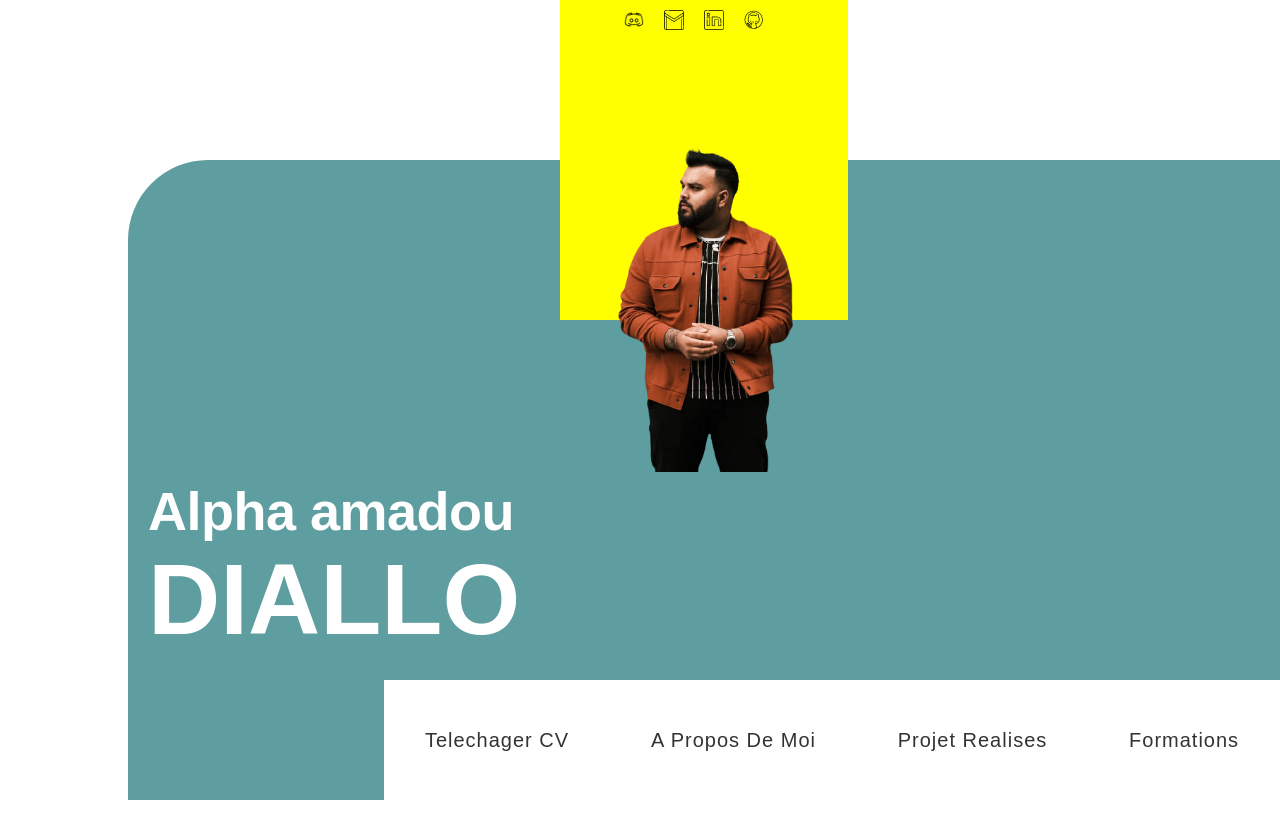
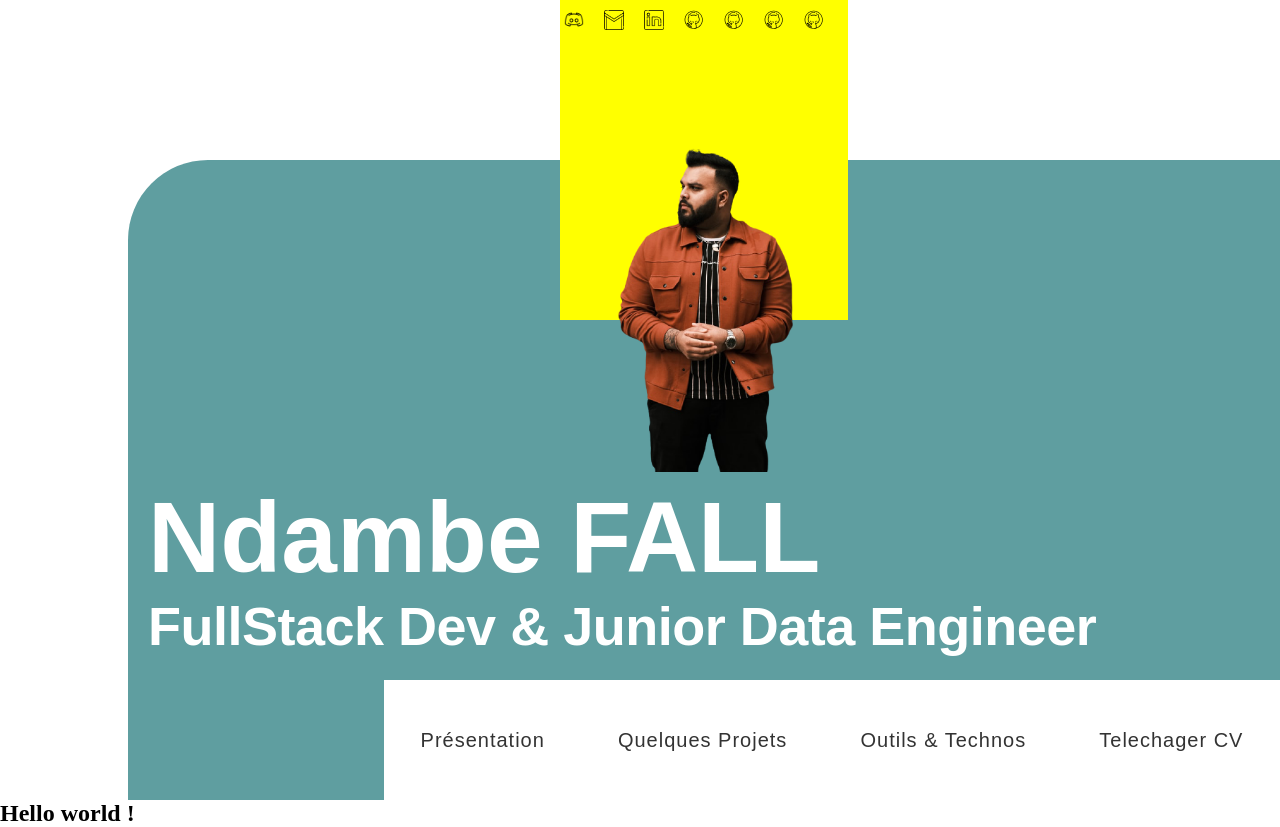
Before and after one commit to alphacpc/portfolio, a React (Create React App) app: page / in a window 1280 px wide. Before the commit the page ends 800 px from the top, so only its background shows below. Built offline with nearby package versions, Linux system fonts and the light colour scheme.

Commit message:
Test deployment with GCP and Netlify

```diff
--- a/public/index.html
+++ b/public/index.html
@@ -1,5 +1,5 @@
 <!DOCTYPE html>
-<html lang="en">
+<html lang="fr">
   <head>
     <meta charset="utf-8" />
     <link rel="icon" href="%PUBLIC_URL%/favicon.ico" />
@@ -10,20 +10,7 @@
       content="Web site created using create-react-app"
     />
     <link rel="apple-touch-icon" href="%PUBLIC_URL%/logo192.png" />
-    <!--
-      manifest.json provides metadata used when your web app is installed on a
-      user's mobile device or desktop. See https://developers.google.com/web/fundamentals/web-app-manifest/
-    -->
     <link rel="manifest" href="%PUBLIC_URL%/manifest.json" />
-    <!--
-      Notice the use of %PUBLIC_URL% in the tags above.
-      It will be replaced with the URL of the `public` folder during the build.
-      Only files inside the `public` folder can be referenced from the HTML.
-
-      Unlike "/favicon.ico" or "favicon.ico", "%PUBLIC_URL%/favicon.ico" will
-      work correctly both with client-side routing and a non-root public URL.
-      Learn how to configure a non-root public URL by running `npm run build`.
-    -->
     <title>Portfolio</title>
     <style>
       *{
@@ -36,15 +23,5 @@
   <body>
     <noscript>You need to enable JavaScript to run this app.</noscript>
     <div id="root"></div>
-    <!--
-      This HTML file is a template.
-      If you open it directly in the browser, you will see an empty page.
-
-      You can add webfonts, meta tags, or analytics to this file.
-      The build step will place the bundled scripts into the <body> tag.
-
-      To begin the development, run `npm start` or `yarn start`.
-      To create a production bundle, use `npm run build` or `yarn build`.
-    -->
   </body>
 </html>
--- a/src/App.js
+++ b/src/App.js
@@ -1,4 +1,5 @@
 import React from 'react';
+import BodyComponent from './components/Body';
 import HeadComponent from './components/Head';
 
 const App = () => {
@@ -9,6 +10,7 @@ const App = () => {
 
       <HeadComponent/>
 
+      <BodyComponent/>
 
     </div>
   )
--- a/src/components/Body.js
+++ b/src/components/Body.js
@@ -3,7 +3,7 @@ import React from 'react'
 const BodyComponent = () => {
     return (
         <div>
-
+            <h2>Hello world !</h2>
         </div>
     )
 }
--- a/src/components/Head.js
+++ b/src/components/Head.js
@@ -11,31 +11,34 @@ const HeadComponent = () => {
         <div className="HeaderContainer">
             <div className="Description">
                 <div>
-                    <h2>Alpha amadou</h2>
-                    <h1>DIALLO</h1>
+                    <h1>Ndambe FALL</h1>
+                    <h2>FullStack Dev & Junior Data Engineer</h2>
                 </div>
             </div>
 
             <div className="Photo">
                 <div>
                 <div className="LinksSocial">
-                    <img src={Discord} width="20" height="20"/>
-                    <img src={Linkedin} width="20" height="20"/>
-                    <img src={Github} width="20" height="20"/>
-                    <img src={Gmail} width="20" height="20"/>
+                    <img src={Discord} width="20" height="20" alt="discord"/>
+                    <img src={Linkedin} width="20" height="20" alt="Linkedin"/>
+                    <img src={Github} width="20" height="20" alt="github"/>
+                    <img src={Gmail} width="20" height="20" alt="gmail"/>
+                    <img src={Gmail} width="20" height="20" alt="medium"/>
+                    <img src={Gmail} width="20" height="20" alt="twitter"/>
+                    <img src={Gmail} width="20" height="20" alt="youtube"/>
                 </div>
                 <div className="divUserPicture">
-                    <img src={User} />
+                    <img src={User} alt="me"/>
                 </div>
                 </div>
             </div>
 
             <div className="WhiteSpace">
                 <div className="ListLinks">
-                    <a href="#">Telechager CV</a>
-                    <a href="#">A propos de moi</a>
-                    <a href="#">Projet Realises</a>
-                    <a href="#">Formations</a>
+                    <a href="/">Présentation</a>
+                    <a href="/">Quelques projets</a>
+                    <a href="/">Outils & Technos</a>
+                    <a href="/">Telechager CV</a>
                 </div>
             </div>
 
```
Also changed, not shown: app.yaml (added, +10 -0 lines), 1 other file (tests, documents, lock files or other folders).
